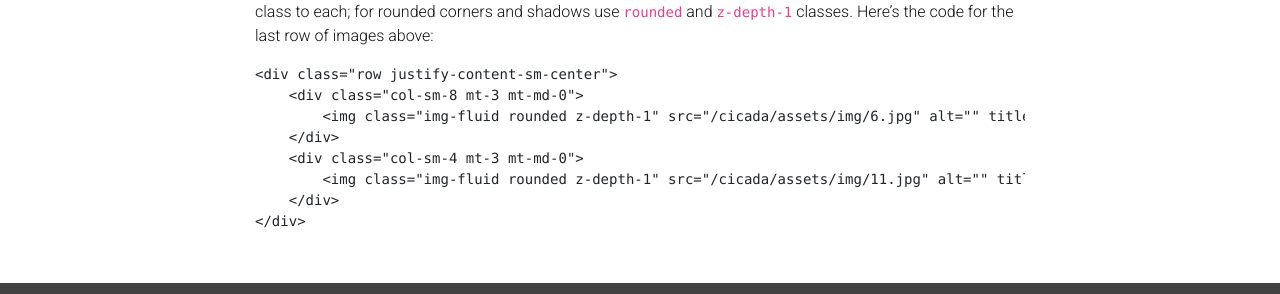
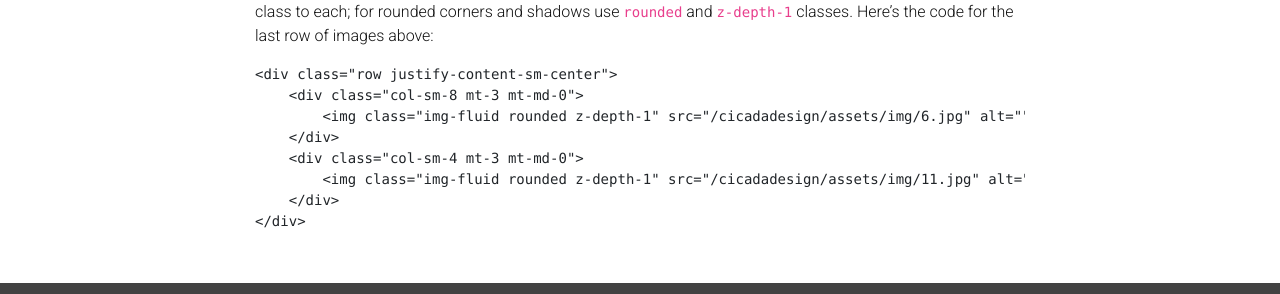
Before and after one commit to wavicles/cicada, a Jekyll site: the page built from _projects/6_project.markdown, in a window 1280 px wide and 900 px high, scrolled down 1000 px. Shown: the part 582-876 px from the top of the window. Built offline with Jekyll 4.4.1, drawn with Linux system fonts in a browser that asks for light colours; nearby versions of some CDN libraries; a style sheet for code colours, icons or effects is not loaded.

Commit message:
Update _config.yml

```diff
--- a/_config.yml
+++ b/_config.yml
@@ -12,7 +12,7 @@ footer_text: >
   Photos from <a href="https://unsplash.com" target="_blank">Unsplash</a>.
 
 url:  # the base hostname & protocol for your site
-baseurl: /cicada # the subpath of your site, e.g. /blog/
+baseurl: /cicadadesign # the subpath of your site, e.g. /blog/
 last_updated: false # set to true if you want to display last updated in the footer
 
 # -----------------------------------------------------------------------------
```
